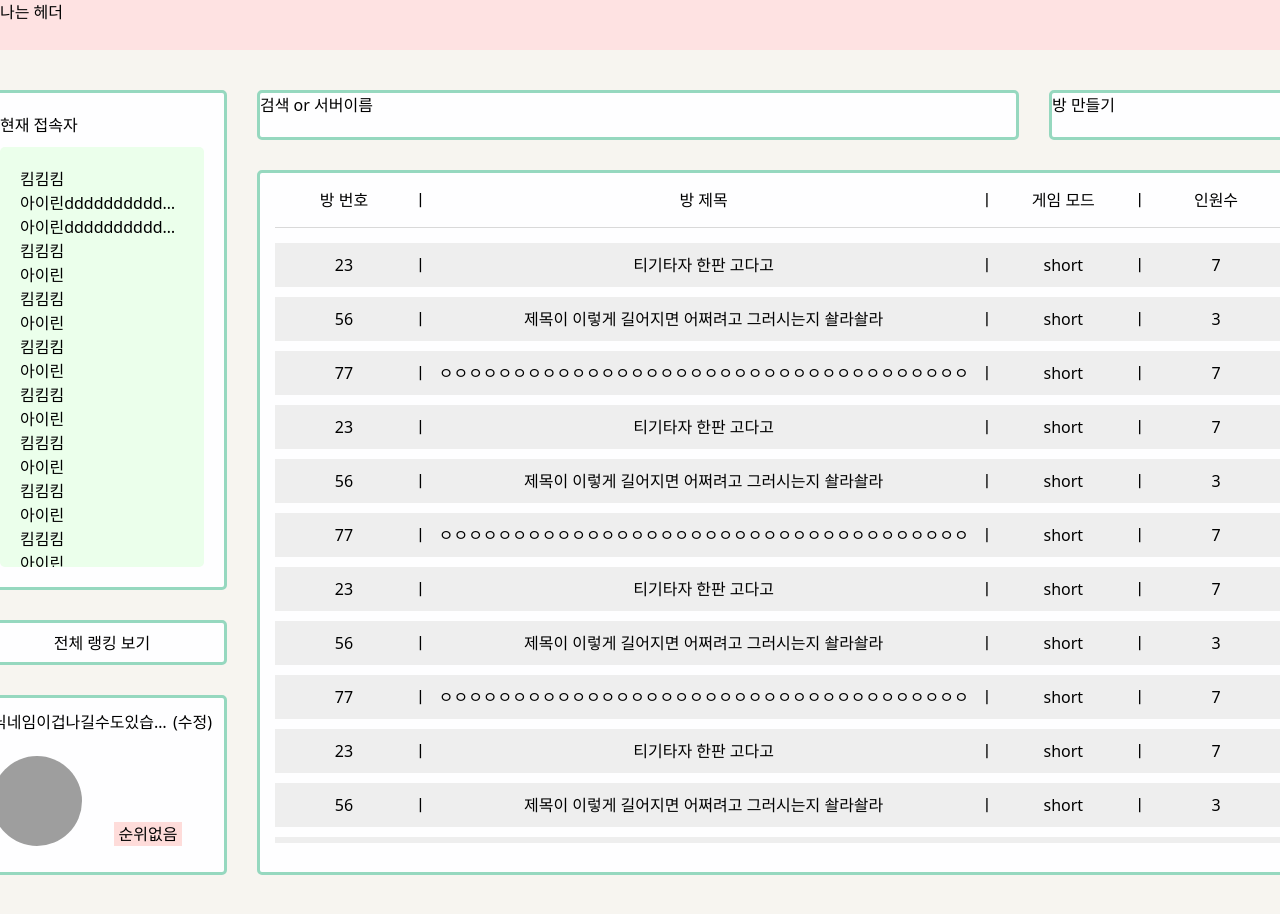
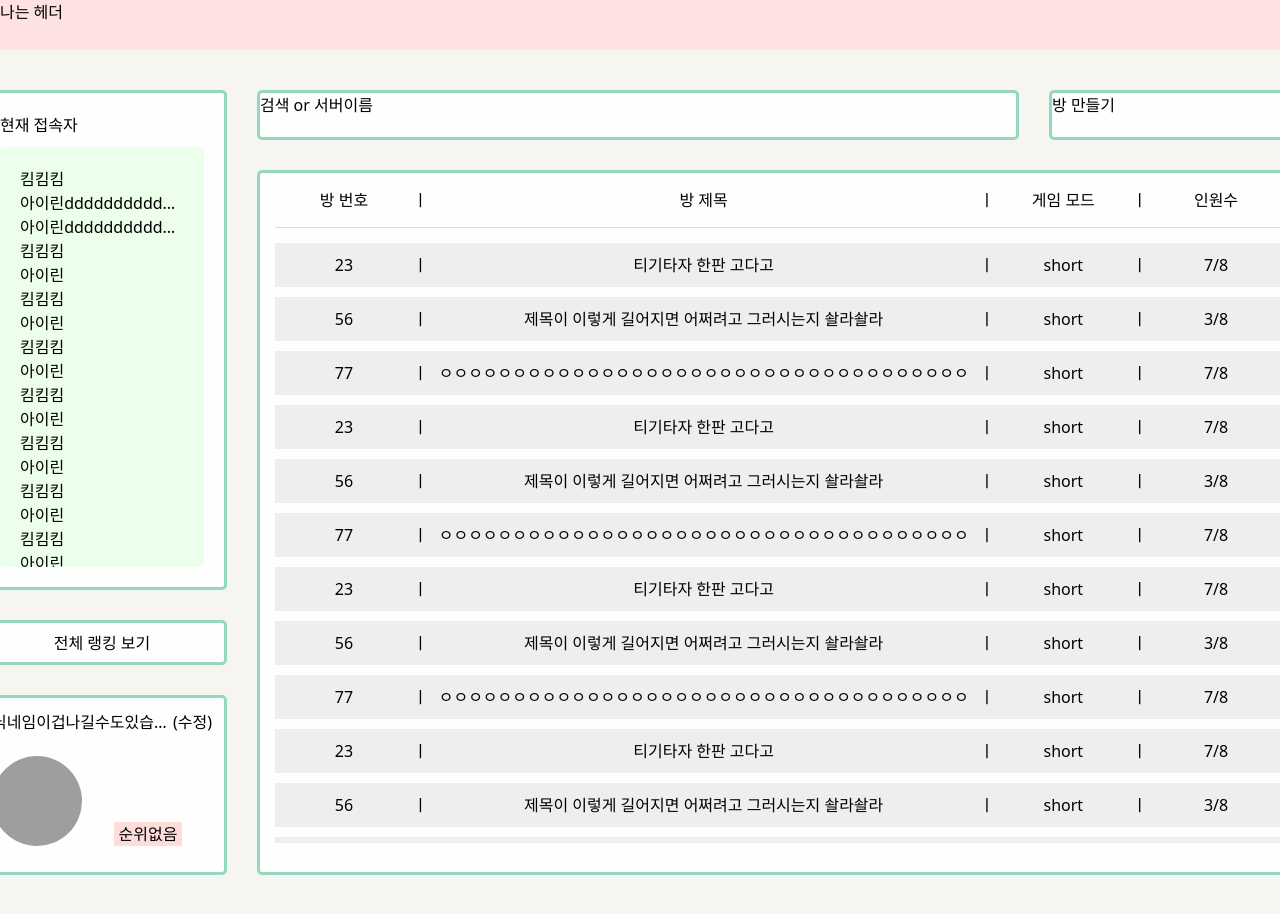
Before and after one commit to Team-E2I4/Team-E2I4-TiKiTaza-FE, a React (Vite) app: page /main in a window 1280 px wide. Shown: the top 914 px of the page. Built offline with nearby package versions, Linux system fonts and the light colour scheme; grey boxes are pictures that could not be loaded.

Commit message:
[🐛fix]: 최대 인원수 상수로 추가

```diff
--- a/src/index.css
+++ b/src/index.css
@@ -12,7 +12,7 @@
   }
 }
 
-@font-face {
+ @font-face {
   font-family: 'Giants-Inline';
   src: url('https://cdn.jsdelivr.net/gh/projectnoonnu/noonfonts_2307-1@1.1/Giants-Inline.woff2')
     format('woff2');
--- a/src/pages/MainPage/GameRoonListItem.tsx
+++ b/src/pages/MainPage/GameRoonListItem.tsx
@@ -6,6 +6,8 @@ interface GameRoomListItemProps {
   mode: string;
   headCount: number;
 }
+
+const MAX_ROOM_HEAD_COUNT = 8;
 
 const GameRoomListItem = ({
   roomNumber,
@@ -25,7 +27,7 @@ const GameRoomListItem = ({
           <span
             key={category}
             className={`text-center truncate ${i === 1 ? 'flex-[4_0_0]' : 'flex-1'}`}>
-            {category}
+            {i === 3 ? `${category}/${MAX_ROOM_HEAD_COUNT}` : `${category}`}
           </span>
           {i !== arrayedProps.length - 1 && <span>ㅣ</span>}
         </>
```
